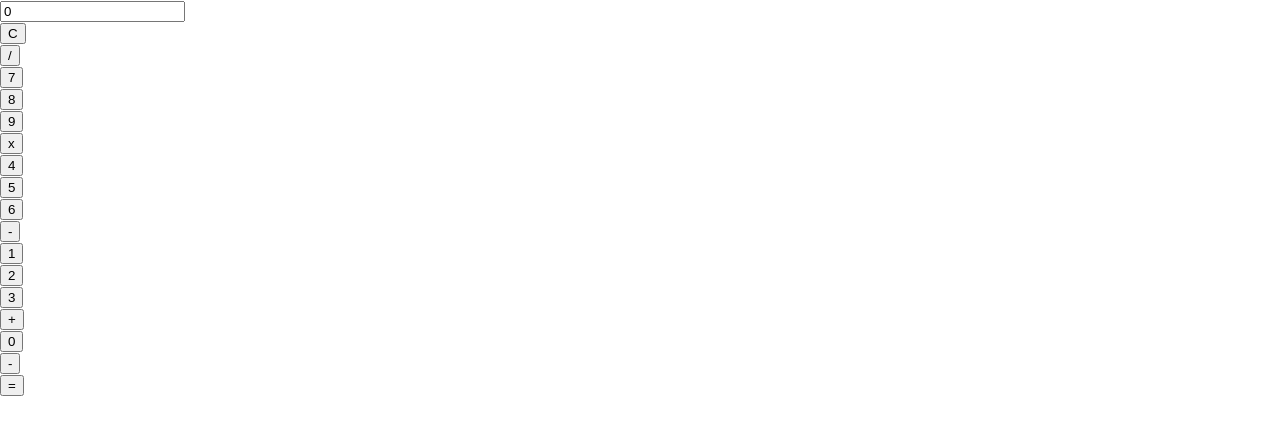
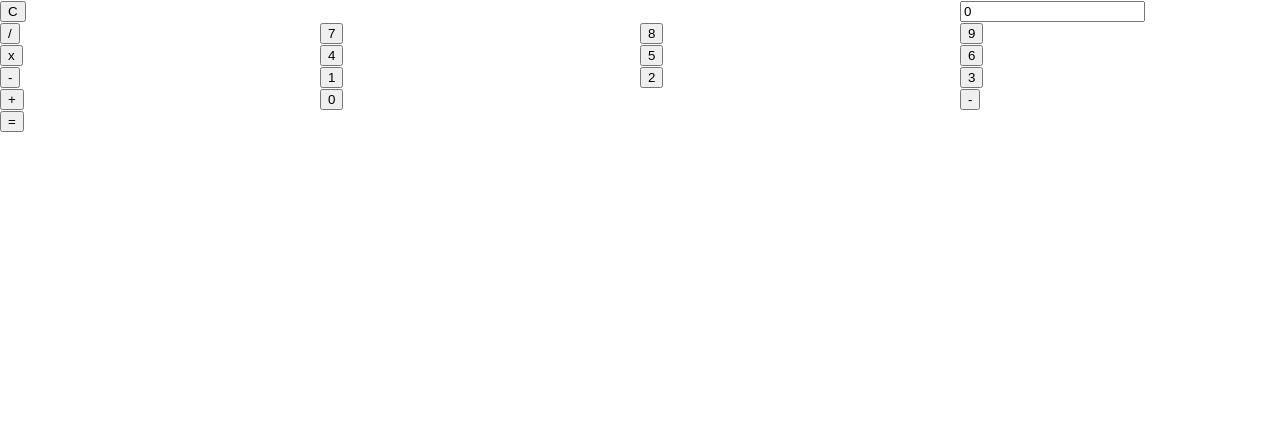
Before and after one commit to sammymutahigicheru/Calculator, a React (Create React App) app: page / in a window 1280 px wide. Shown: the top 434 px of the page. Built offline with nearby package versions, Linux system fonts and the light colour scheme.

Commit message:
create style.css

```diff
--- a/src/App.js
+++ b/src/App.js
@@ -1,5 +1,6 @@
 import React, {Component} from "react";
-import Button from './components/button'
+import Button from './components/button';
+import './css/style.css';
 
 class App extends Component {
   constructor(props){
--- /dev/null
+++ b/src/css/style.css
@@ -0,0 +1,12 @@
+.column-3{
+    width: 75%;
+    float: left;
+}
+.column-2{
+    width: 50%;
+    float: left;
+}
+.column-1{
+    width: 25%;
+    float: left;
+}
```
Also changed, not shown: 1 other file (tests, documents, lock files or other folders).
